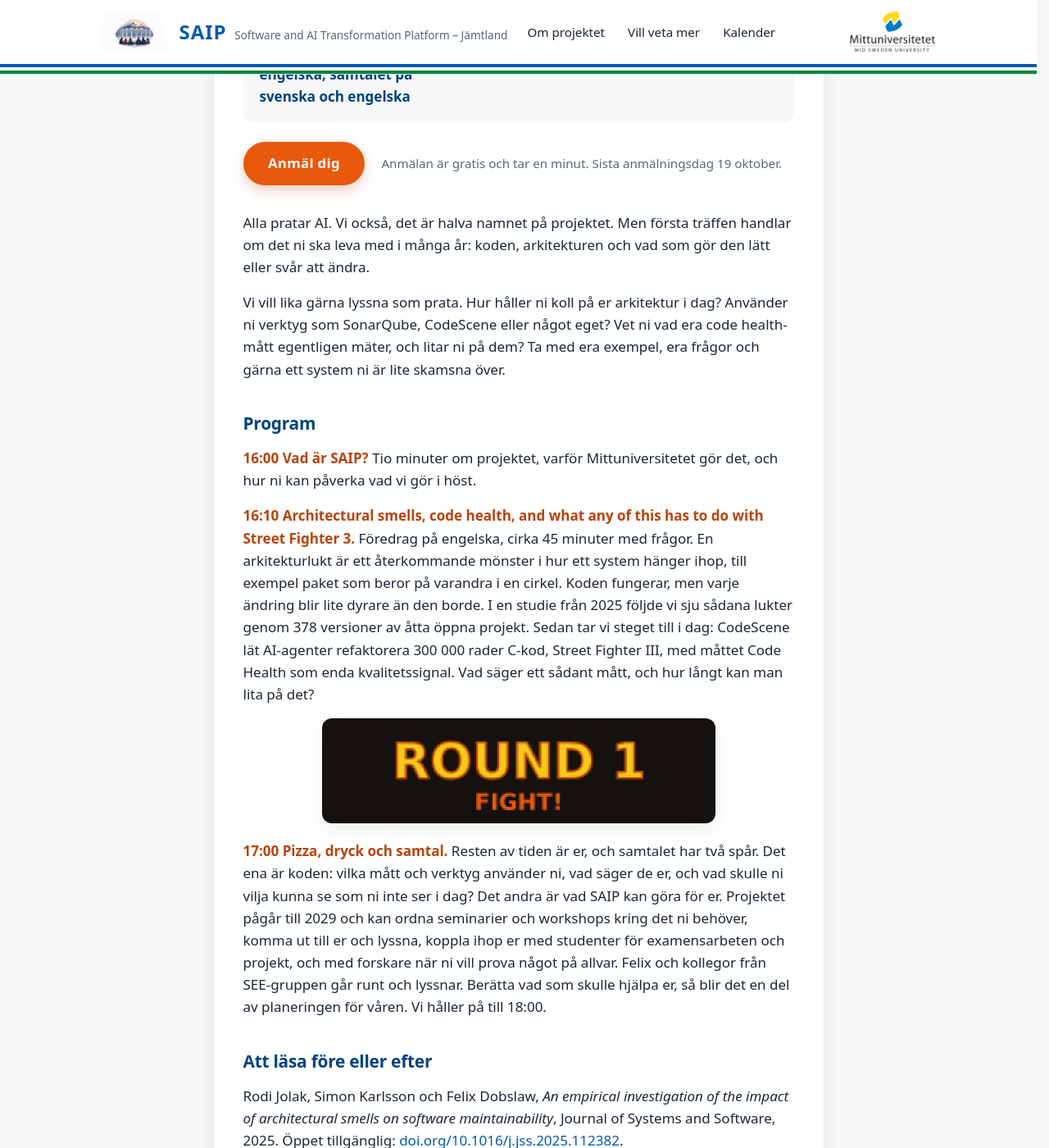
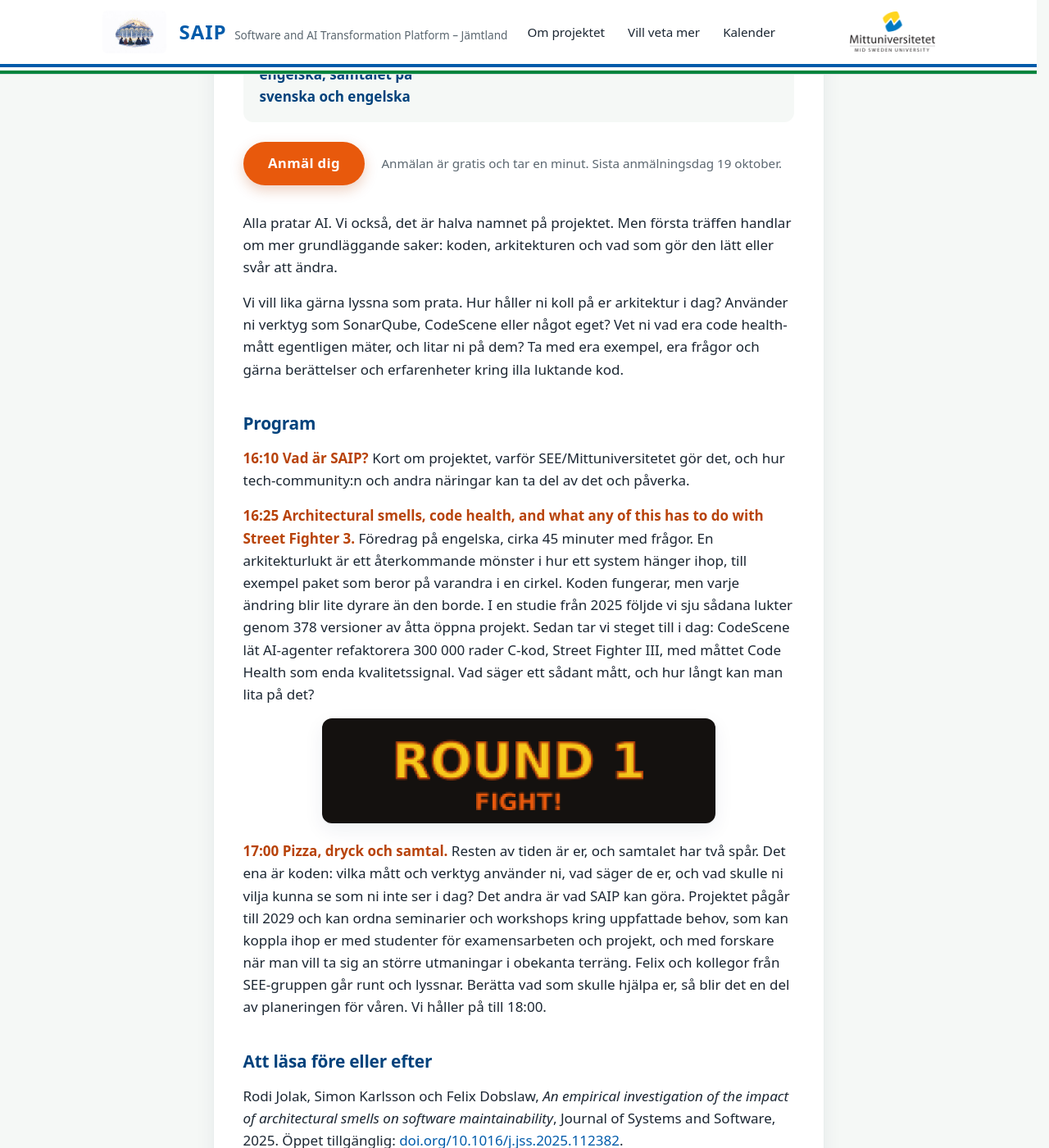
Before and after one commit to seegroup/seegroup.github.io, a Jekyll site: the page built from saip/events/2026-10-21-architectural-smells.md, in a window 1280 px wide and 1400 px high, scrolled down 966 px. Shown: the whole window at 82% size. Built offline with Jekyll 4.4.1, drawn with Linux system fonts in a browser that asks for light colours.

Commit message:
Event page 21 Oct: real signup form, SAIP intro 16:10, talk 16:25, reworded discussion
Claude-Session: https://claude.ai/code/session_01J57njKSJjQ7STAcdG6BxAM

```diff
--- a/saip/events/2026-10-21-architectural-smells.md
+++ b/saip/events/2026-10-21-architectural-smells.md
@@ -12,7 +12,7 @@ venue: Q-huset, campus Östersund, entré B
 address: "Mittuniversitetet. Vi möter upp vid entrén från 15:55."
 cost: Gratis, pizza och dryck ingår
 language: Föredraget på engelska, samtalet på svenska och engelska
-signup: https://forms.cloud.microsoft/e/wDK96bY4Lz  # platshållare: intresseformuläret, byt till träffens egen anmälan
+signup: https://forms.cloud.microsoft/e/hmx4gnmD7G
 deadline: 2026-10-19
 image: /assets/images/saip/events/2026-10-21-architectural-smells.jpg
 image_alt: "Krzywy Domek i Sopot, ett hus med böjda väggar och sneda fönster, upplyst i skymningen"
@@ -26,19 +26,19 @@ speakers:
     bio: "Felix leder forskargruppen SEE vid Mittuniversitetet och forskar om testning och kvalitet i mjukvara, på senare år med fokus på system där AI är en del. Han har arbetat med Volvo Trucks, Getinge och Statens servicecenter. Han är medförfattare till studien som kvällen utgår från."
 ---
 
-Alla pratar AI. Vi också, det är halva namnet på projektet. Men första träffen handlar om det ni ska leva med i många år: koden, arkitekturen och vad som gör den lätt eller svår att ändra.
+Alla pratar AI. Vi också, det är halva namnet på projektet. Men första träffen handlar om mer grundläggande saker: koden, arkitekturen och vad som gör den lätt eller svår att ändra.
 
-Vi vill lika gärna lyssna som prata. Hur håller ni koll på er arkitektur i dag? Använder ni verktyg som SonarQube, CodeScene eller något eget? Vet ni vad era code health-mått egentligen mäter, och litar ni på dem? Ta med era exempel, era frågor och gärna ett system ni är lite skamsna över.
+Vi vill lika gärna lyssna som prata. Hur håller ni koll på er arkitektur i dag? Använder ni verktyg som SonarQube, CodeScene eller något eget? Vet ni vad era code health-mått egentligen mäter, och litar ni på dem? Ta med era exempel, era frågor och gärna berättelser och erfarenheter kring illa luktande kod.
 
 ## Program
 
-**16:00 Vad är SAIP?** Tio minuter om projektet, varför Mittuniversitetet gör det, och hur ni kan påverka vad vi gör i höst.
+**16:10 Vad är SAIP?** Kort om projektet, varför SEE/Mittuniversitetet gör det, och hur tech-community:n och andra näringar kan ta del av det och påverka.
 
-**16:10 Architectural smells, code health, and what any of this has to do with Street Fighter 3.** Föredrag på engelska, cirka 45 minuter med frågor. En arkitekturlukt är ett återkommande mönster i hur ett system hänger ihop, till exempel paket som beror på varandra i en cirkel. Koden fungerar, men varje ändring blir lite dyrare än den borde. I en studie från 2025 följde vi sju sådana lukter genom 378 versioner av åtta öppna projekt. Sedan tar vi steget till i dag: CodeScene lät AI-agenter refaktorera 300 000 rader C-kod, Street Fighter III, med måttet Code Health som enda kvalitetssignal. Vad säger ett sådant mått, och hur långt kan man lita på det?
+**16:25 Architectural smells, code health, and what any of this has to do with Street Fighter 3.** Föredrag på engelska, cirka 45 minuter med frågor. En arkitekturlukt är ett återkommande mönster i hur ett system hänger ihop, till exempel paket som beror på varandra i en cirkel. Koden fungerar, men varje ändring blir lite dyrare än den borde. I en studie från 2025 följde vi sju sådana lukter genom 378 versioner av åtta öppna projekt. Sedan tar vi steget till i dag: CodeScene lät AI-agenter refaktorera 300 000 rader C-kod, Street Fighter III, med måttet Code Health som enda kvalitetssignal. Vad säger ett sådant mått, och hur långt kan man lita på det?
 
 <img class="event-inline" src="{{ '/assets/images/saip/events/round-1-fight.png' | relative_url }}" alt="Round 1, fight, i arkadstil" width="1200" height="320" />
 
-**17:00 Pizza, dryck och samtal.** Resten av tiden är er, och samtalet har två spår. Det ena är koden: vilka mått och verktyg använder ni, vad säger de er, och vad skulle ni vilja kunna se som ni inte ser i dag? Det andra är vad SAIP kan göra för er. Projektet pågår till 2029 och kan ordna seminarier och workshops kring det ni behöver, komma ut till er och lyssna, koppla ihop er med studenter för examensarbeten och projekt, och med forskare när ni vill prova något på allvar. Felix och kollegor från SEE-gruppen går runt och lyssnar. Berätta vad som skulle hjälpa er, så blir det en del av planeringen för våren. Vi håller på till 18:00.
+**17:00 Pizza, dryck och samtal.** Resten av tiden är er, och samtalet har två spår. Det ena är koden: vilka mått och verktyg använder ni, vad säger de er, och vad skulle ni vilja kunna se som ni inte ser i dag? Det andra är vad SAIP kan göra. Projektet pågår till 2029 och kan ordna seminarier och workshops kring uppfattade behov, som kan koppla ihop er med studenter för examensarbeten och projekt, och med forskare när man vill ta sig an större utmaningar i obekanta terräng. Felix och kollegor från SEE-gruppen går runt och lyssnar. Berätta vad som skulle hjälpa er, så blir det en del av planeringen för våren. Vi håller på till 18:00.
 
 ## Att läsa före eller efter
 
```
